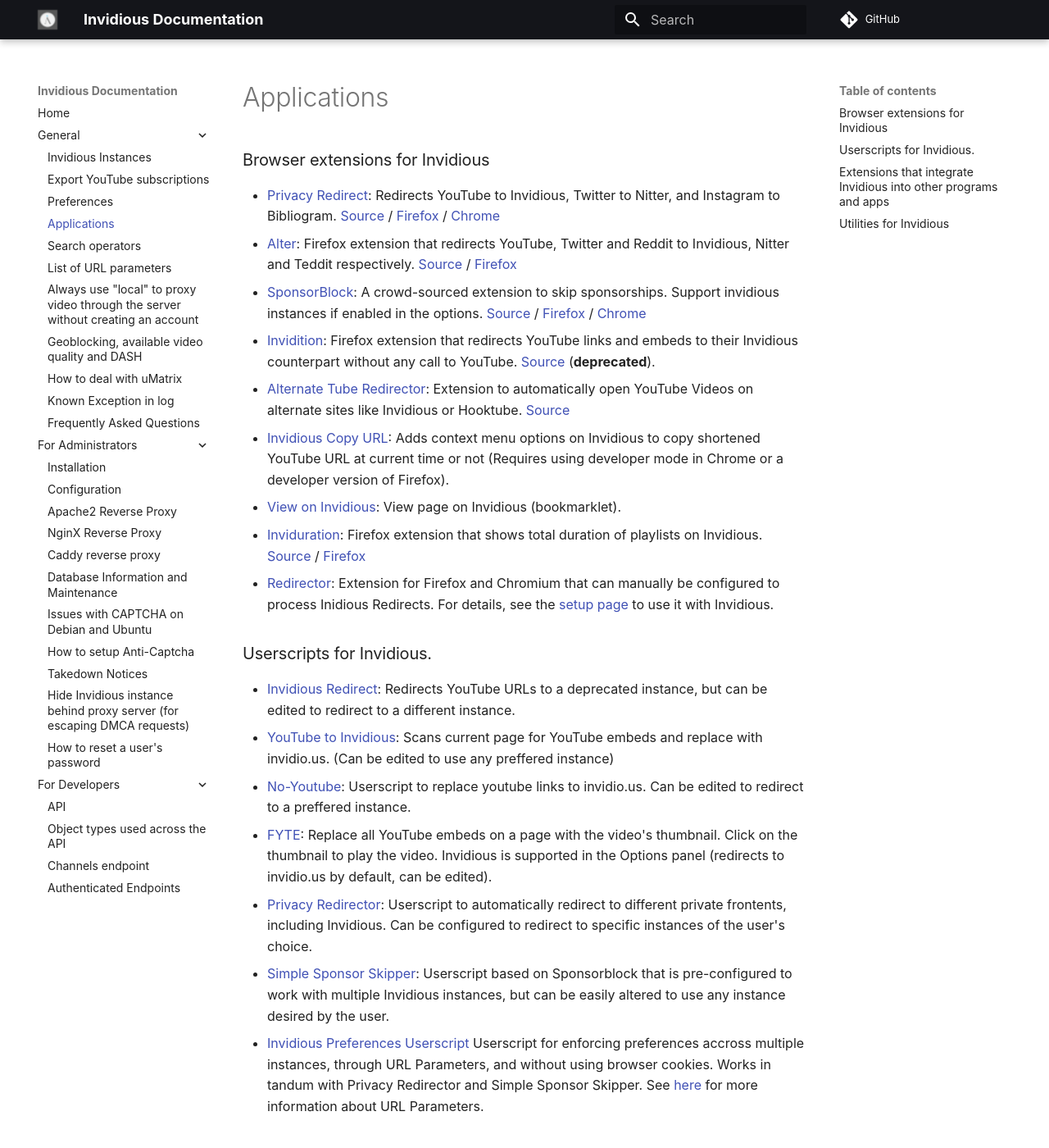
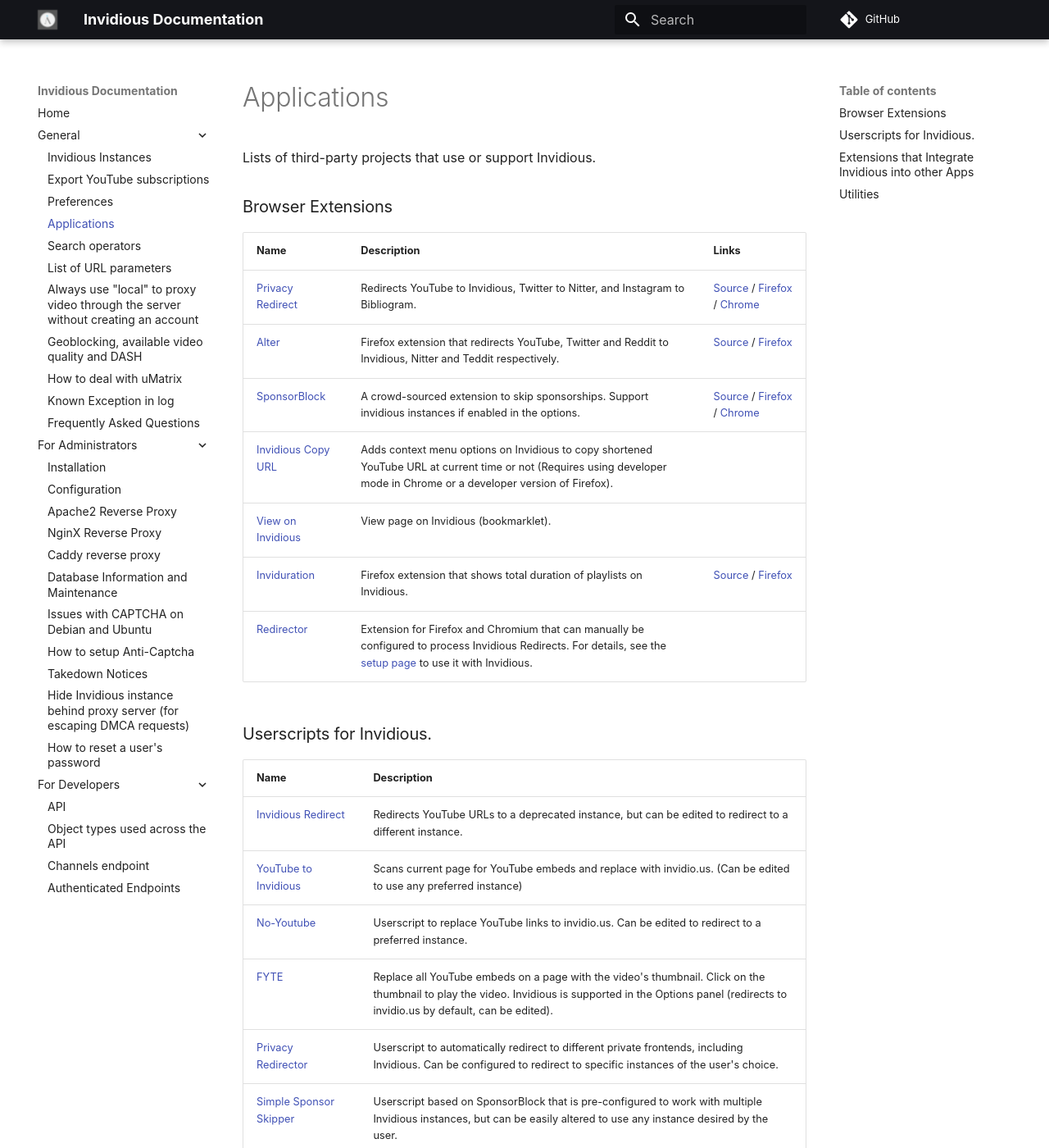
Before and after one commit to iv-org/documentation, an MkDocs documentation site: the page built from docs/applications.md, in a window 1280 px wide and 1400 px high. Shown: the whole window at 82% size. Built offline with MkDocs 1.6.1 and Material for MkDocs 9.7.7, drawn with Linux system fonts in a browser that asks for light colours; comment, search, counter and statistics services are not loaded; some of the changed text lies outside the part shown.

Commit message:
chore: update applications list

```diff
--- a/docs/applications.md
+++ b/docs/applications.md
@@ -1,32 +1,43 @@
 # Applications
 
-### Browser extensions for Invidious
-- [Privacy Redirect](https://github.com/SimonBrazell/privacy-redirect): Redirects YouTube to Invidious, Twitter to Nitter, and Instagram to Bibliogram. [Source](https://github.com/SimonBrazell/privacy-redirect) / [Firefox](https://addons.mozilla.org/addon/privacy-redirect) / [Chrome](https://chrome.google.com/webstore/detail/privacy-redirect/pmcmeagblkinmogikoikkdjiligflglb)
-- [Alter](https://addons.mozilla.org/addon/alter): Firefox extension that redirects YouTube, Twitter and Reddit to Invidious, Nitter and Teddit respectively. [Source](https://github.com/w3bdev1/alter) / [Firefox](https://addons.mozilla.org/addon/alter)
-- [SponsorBlock](https://github.com/ajayyy/SponsorBlock): A crowd-sourced extension to skip sponsorships. Support invidious instances if enabled in the options. [Source](https://github.com/ajayyy/SponsorBlock) / [Firefox](https://addons.mozilla.org/addon/sponsorblock) / [Chrome](https://chrome.google.com/webstore/detail/mnjggcdmjocbbbhaepdhchncahnbgone)
-- [Invidition](https://addons.mozilla.org/addon/invidition): Firefox extension that redirects YouTube links and embeds to their Invidious counterpart without any call to YouTube. [Source](https://codeberg.org/Booteille/Invidition)  (**deprecated**).
-- [Alternate Tube Redirector](https://gitlab.com/2vek/alternate-tube-redirector): Extension to automatically open YouTube Videos on alternate sites like Invidious or Hooktube. [Source](https://gitlab.com/2vek/alternate-tube-redirector)
-- [Invidious Copy URL](https://github.com/recette-lemon/invidious-copy-url): Adds context menu options on Invidious to copy shortened YouTube URL at current time or not (Requires using developer mode in Chrome or a developer version of Firefox).
-- [View on Invidious](https://omar.yt/722e5c15832840fe1ae8830b7c590254b9e0a45c/invidious-bookmarklet.html): View page on Invidious (bookmarklet).
-- [Inviduration](https://addons.mozilla.org/addon/inviduration): Firefox extension that shows total duration of playlists on Invidious. [Source](https://github.com/rsapkf/inviduration) / [Firefox](https://addons.mozilla.org/addon/inviduration)
-- [Redirector](https://github.com/einaregilsson/Redirector): Extension for Firefox and Chromium that can manually be configured to process Inidious Redirects. For details, see the [setup page](./redirector-setup.md) to use it with Invidious.
+Lists of third-party projects that use or support Invidious.
+
+### Browser Extensions
+
+| Name | Description | Links |
+|---|---|---|
+| [Privacy Redirect](https://github.com/SimonBrazell/privacy-redirect) | Redirects YouTube to Invidious, Twitter to Nitter, and Instagram to Bibliogram. | [Source](https://github.com/SimonBrazell/privacy-redirect) / [Firefox](https://addons.mozilla.org/addon/privacy-redirect) / [Chrome](https://chrome.google.com/webstore/detail/privacy-redirect/pmcmeagblkinmogikoikkdjiligflglb) |
+| [Alter](https://addons.mozilla.org/addon/alter) | Firefox extension that redirects YouTube, Twitter and Reddit to Invidious, Nitter and Teddit respectively. | [Source](https://github.com/w3bdev1/alter) / [Firefox](https://addons.mozilla.org/addon/alter) |
+| [SponsorBlock](https://github.com/ajayyy/SponsorBlock) | A crowd-sourced extension to skip sponsorships. Support invidious instances if enabled in the options. | [Source](https://github.com/ajayyy/SponsorBlock) / [Firefox](https://addons.mozilla.org/addon/sponsorblock) / [Chrome](https://chrome.google.com/webstore/detail/mnjggcdmjocbbbhaepdhchncahnbgone) |
+| [Invidious Copy URL](https://github.com/recette-lemon/invidious-copy-url) | Adds context menu options on Invidious to copy shortened YouTube URL at current time or not (Requires using developer mode in Chrome or a developer version of Firefox). | |
+| [View on Invidious](https://omar.yt/722e5c15832840fe1ae8830b7c590254b9e0a45c/invidious-bookmarklet.html) | View page on Invidious (bookmarklet). | |
+| [Inviduration](https://addons.mozilla.org/addon/inviduration) | Firefox extension that shows total duration of playlists on Invidious. | [Source](https://github.com/rsapkf/inviduration) / [Firefox](https://addons.mozilla.org/addon/inviduration) |
+| [Redirector](https://github.com/einaregilsson/Redirector) | Extension for Firefox and Chromium that can manually be configured to process Invidious Redirects. For details, see the [setup page](./redirector-setup.md) to use it with Invidious. |
 
 ### Userscripts for Invidious.
-- [Invidious Redirect](https://greasyfork.org/en/scripts/370461-invidious-redirect): Redirects YouTube URLs to a deprecated instance, but can be edited to redirect to a different instance.
-- [YouTube to Invidious](https://greasyfork.org/en/scripts/375264-youtube-to-invidious): Scans current page for YouTube embeds and replace with invidio.us. (Can be edited to use any preffered instance)
-- [No-Youtube](https://github.com/mperez01/no-youtube): Userscript to replace youtube links to invidio.us. Can be edited to redirect to a preffered instance.
-- [FYTE](https://greasyfork.org/en/scripts/9252-fyte-fast-youtube-embedded-player): Replace all YouTube embeds on a page with the video's thumbnail. Click on the thumbnail to play the video. Invidious is supported in the Options panel (redirects to invidio.us by default, can be edited).
-- [Privacy Redirector](https://github.com/dybdeskarphet/privacy-redirector): Userscript to automatically redirect to different private frontents, including Invidious. Can be configured to redirect to specific instances of the user's choice.
-- [Simple Sponsor Skipper](https://codeberg.org/mthsk/userscripts/src/branch/master/simple-sponsor-skipper): Userscript based on Sponsorblock that is pre-configured to work with multiple Invidious instances, but can be easily altered to use any instance desired by the user.
-- [Invidious Preferences Userscript](https://github.com/MintMain21/Invidious-Preferences-Userscript) Userscript for enforcing preferences accross multiple instances, through URL Parameters, and without using browser cookies. Works in tandum with Privacy Redirector and Simple Sponsor Skipper. See [here](https://docs.invidious.io/url-parameters/) for more information about URL Parameters.
 
-### Extensions that integrate Invidious into other programs and apps
-- [UntrackMe](https://f-droid.org/en/packages/app.fedilab.nitterizeme): Android app to rewrite YouTube links to Invidious. Can optionally play videos in the app as well.
-- [iPhone Redirector Shortcut](https://www.icloud.com/shortcuts/6bbf26d989cf4d07a5fe1626efbc0950): Automatically open YouTube videos in Invidious (iPhone shortcut).
-- [FreshRSS Extension](https://github.com/tmiland/freshrss-invidious): A FreshRSS extension to directly embed videos from Invidious channel feeds.
-- [Kodi add-on](https://github.com/TheAssassin/kodi-invidious-plugin): Watch YouTube videos in the Kodi media center, using the Invidious API. Privacy-friendly alternative to the YouTube API add-on.
-- [Another Kodi add-on](https://github.com/lekma/plugin.video.invidious): Seems to have been more recently updated than the above.
-- [Playlet](https://github.com/iBicha/playlet): A Roku TV Youtube app that uses Invidious as a backend. [Roku Store](https://my.roku.com/account/add?channel=PLAYLET)
+| Name | Description |
+|---|---|
+| [Invidious Redirect](https://greasyfork.org/en/scripts/370461-invidious-redirect) | Redirects YouTube URLs to a deprecated instance, but can be edited to redirect to a different instance. |
+| [YouTube to Invidious](https://greasyfork.org/en/scripts/375264-youtube-to-invidious) | Scans current page for YouTube embeds and replace with invidio.us. (Can be edited to use any preferred instance) |
+| [No-Youtube](https://github.com/mperez01/no-youtube) | Userscript to replace YouTube links to invidio.us. Can be edited to redirect to a preferred instance.
+| [FYTE](https://greasyfork.org/en/scripts/9252-fyte-fast-youtube-embedded-player) | Replace all YouTube embeds on a page with the video's thumbnail. Click on the thumbnail to play the video. Invidious is supported in the Options panel (redirects to invidio.us by default, can be edited). |
+| [Privacy Redirector](https://github.com/dybdeskarphet/privacy-redirector) | Userscript to automatically redirect to different private frontends, including Invidious. Can be configured to redirect to specific instances of the user's choice. |
+| [Simple Sponsor Skipper](https://codeberg.org/mthsk/userscripts/src/branch/master/simple-sponsor-skipper) | Userscript based on SponsorBlock that is pre-configured to work with multiple Invidious instances, but can be easily altered to use any instance desired by the user. |
+| [Invidious Preferences Userscript](https://github.com/MintMain21/Invidious-Preferences-Userscript) | Userscript for enforcing preferences across multiple instances, through URL Parameters, and without using browser cookies. Works in tandem with Privacy Redirector and Simple Sponsor Skipper. See [here](https://docs.invidious.io/url-parameters/) for more information about URL Parameters. |
 
-### Utilities for Invidious
-- [Invidious-Updater (And Installer)](https://github.com/tmiland/Invidious-Updater): Automatic install and update script for Invidious.
+### Extensions that Integrate Invidious into other Apps
+
+| Name | Description | Links |
+|---|---|---|
+| [UntrackMe](https://f-droid.org/en/packages/app.fedilab.nitterizeme) | Android app to rewrite YouTube links to Invidious. Can optionally play videos in the app as well. | |
+| [iPhone Redirector Shortcut](https://www.icloud.com/shortcuts/6bbf26d989cf4d07a5fe1626efbc0950) | Automatically open YouTube videos in Invidious (iPhone shortcut). | |
+| [FreshRSS Extension](https://github.com/tmiland/freshrss-invidious) | A FreshRSS extension to directly embed videos from Invidious channel feeds. | |
+| [Kodi add-on](https://github.com/lekma/plugin.video.invidious) | Watch YouTube videos in the Kodi media center, using the Invidious API. Privacy-friendly alternative to the YouTube API add-on. | |
+| [Playlet](https://github.com/iBicha/playlet) | A Roku TV YouTube app that uses Invidious as a backend. | [Roku Store](https://channelstore.roku.com/en-ca/details/840aec36f51bfe6d96cf6db9055a372a/playlet) |
+
+### Utilities
+
+| Name | Description |
+|---|---|
+| [Invidious-Updater (And Installer)](https://github.com/tmiland/Invidious-Updater) | Automatic install and update script for Invidious. |
```
